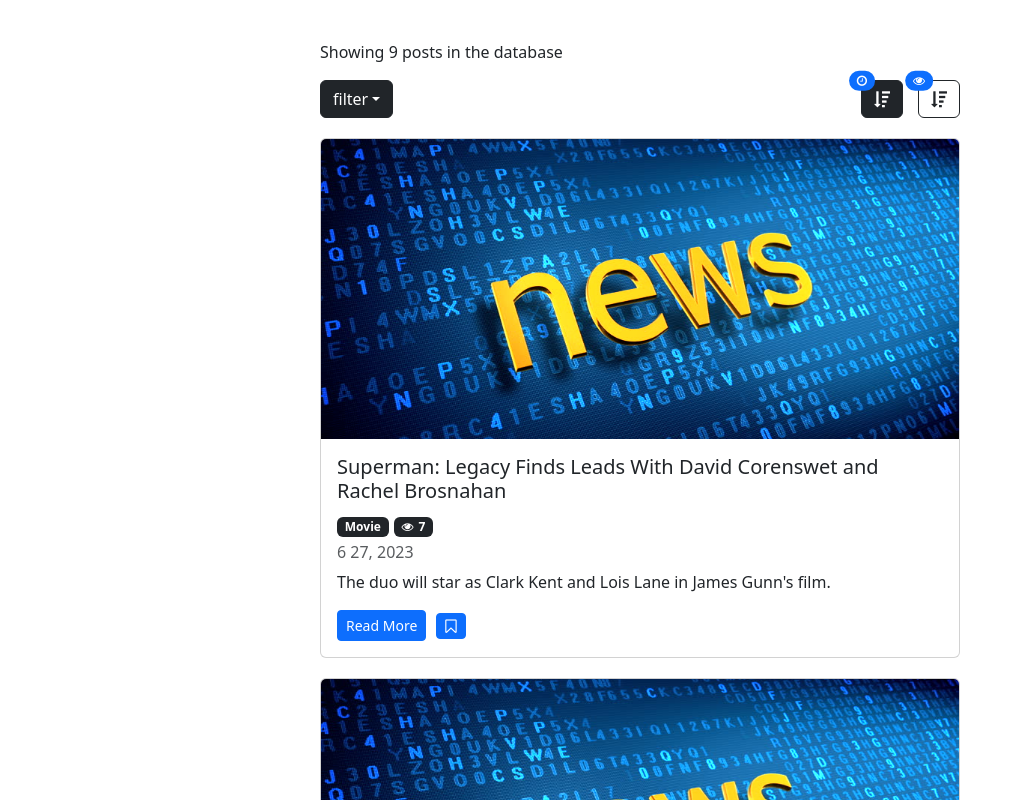
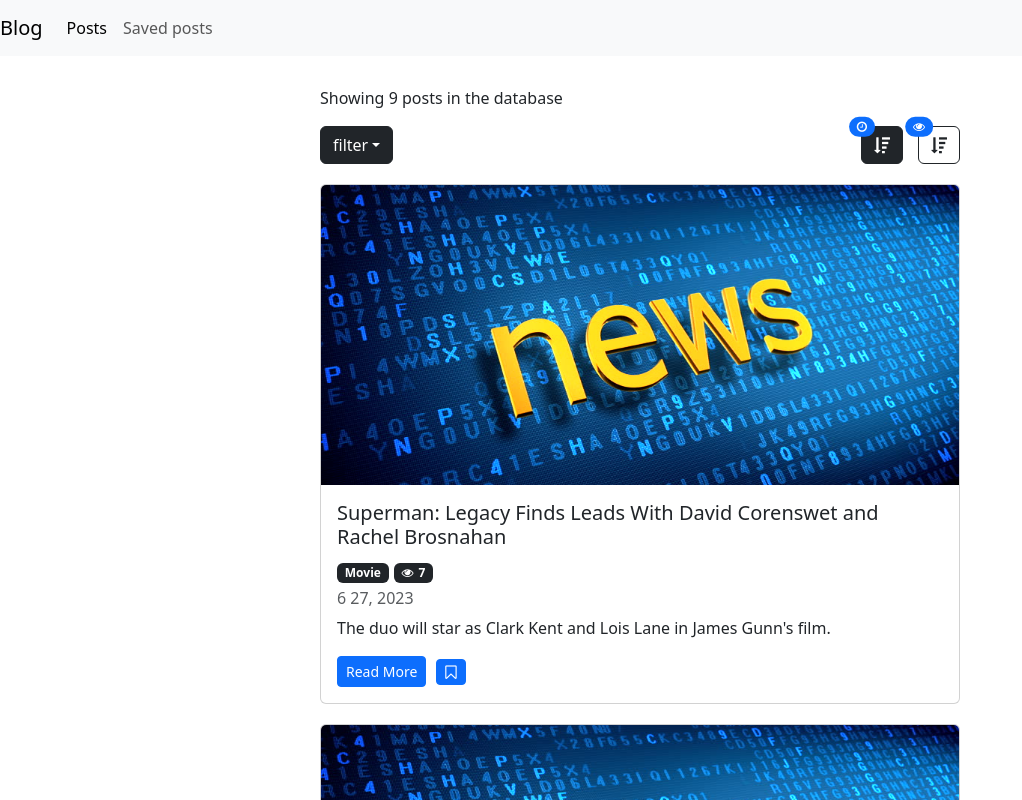
Before and after one commit to sepehr-amooei/NewsBlogFrontEnd, a React (Create React App) app: page /posts in a window 1280 px wide. Shown: the top 800 px of the page, without its empty margins (0-1022 px from the left). Built offline with nearby package versions, Linux system fonts and the light colour scheme.

Commit message:
creating navbar component

```diff
--- a/src/App.js
+++ b/src/App.js
@@ -1,36 +1,23 @@
+import { useRouteError, Routes, Route, Navigate } from "react-router-dom";
+import SavedPosts from "./component/savedPosts";
 import News from "./component/news";
 import ErrorPage from "./component/common/errorPage";
-import {
-  createBrowserRouter,
-  RouterProvider,
-  Navigate,
-} from "react-router-dom";
-import SavedPosts from "./component/savedPosts";
-
-const router = createBrowserRouter([
-  {
-    path: "/",
-    element: <Navigate to="posts" />,
-    errorElement: <ErrorPage />,
-  },
-  {
-    path: "posts",
-    element: <News />,
-  },
-  {
-    path: "saved-posts",
-    element: <SavedPosts />,
-  },
-]);
+import NavBar from "./component/common/navbar";
 
 function App() {
   return (
     <div className="App">
-      <header className="App-header">
-        <RouterProvider router={router} />
-      </header>
+      <NavBar />
+      <main>
+        <Routes>
+          <Route path="/" element={<Navigate to="/posts" />} />
+          <Route path="/posts" element={<News />} />
+          <Route path="/saved-posts" element={<SavedPosts />} />
+          <Route path="/not-found" element={<ErrorPage />} />
+          <Route path="*" element={<Navigate to="/not-found" />} />
+        </Routes>
+      </main>
     </div>
   );
 }
-
 export default App;
--- a/src/component/common/errorPage.jsx
+++ b/src/component/common/errorPage.jsx
@@ -1,15 +1,12 @@
-import { useRouteError } from "react-router-dom";
+import React from "react";
 
 export default function ErrorPage() {
-  const error = useRouteError();
-  console.error(error);
-
   return (
     <div id="error-page">
       <h1>Oops!</h1>
       <p>Sorry, an unexpected error has occurred.</p>
       <p>
-        <i>{error.statusText || error.message}</i>
+        <i>Not Found</i>
       </p>
     </div>
   );
--- /dev/null
+++ b/src/component/common/navbar.jsx
@@ -0,0 +1,39 @@
+import React from "react";
+import { NavLink, Link } from "react-router-dom";
+
+const NavBar = () => {
+  return (
+    <nav className="navbar navbar-expand-lg navbar-light bg-light">
+      <Link className="navbar-brand" to="/">
+        Blog
+      </Link>
+      <button
+        className="navbar-toggler"
+        type="button"
+        data-toggle="collapse"
+        data-target="#navbarSupportedContent"
+        aria-controls="navbarSupportedContent"
+        aria-expanded="false"
+        aria-label="Toggle navigation"
+      >
+        <span className="navbar-toggler-icon"></span>
+      </button>
+      <div className="collapse navbar-collapse" id="navbarSupportedContent">
+        <ul className="navbar-nav mr-auto">
+          <li className="nav-item">
+            <NavLink className="nav-link" to="/posts">
+              Posts
+            </NavLink>
+          </li>
+          <li className="nav-item ">
+            <NavLink className="nav-link" to="/saved-posts">
+              Saved posts
+            </NavLink>
+          </li>
+        </ul>
+      </div>
+    </nav>
+  );
+};
+
+export default NavBar;
--- a/src/index.css
+++ b/src/index.css
@@ -1,11 +1,14 @@
 body {
   margin: 0;
-  padding: 20px 0 0 0;
+  padding: 0 0 0 0;
   font-family: -apple-system, BlinkMacSystemFont, "Segoe UI", "Roboto", "Oxygen",
     "Ubuntu", "Cantarell", "Fira Sans", "Droid Sans", "Helvetica Neue",
     sans-serif;
   -webkit-font-smoothing: antialiased;
   -moz-osx-font-smoothing: grayscale;
+}
+.navbar {
+  margin-bottom: 30px;
 }
 
 code {
--- a/src/index.js
+++ b/src/index.js
@@ -6,11 +6,14 @@ import "bootstrap/js/src/dropdown";
 import "font-awesome/css/font-awesome.css";
 import App from "./App";
 import reportWebVitals from "./reportWebVitals";
+import { BrowserRouter } from "react-router-dom";
 
 const root = ReactDOM.createRoot(document.getElementById("root"));
 root.render(
   <React.StrictMode>
-    <App />
+    <BrowserRouter>
+      <App />
+    </BrowserRouter>
   </React.StrictMode>
 );
 
```
